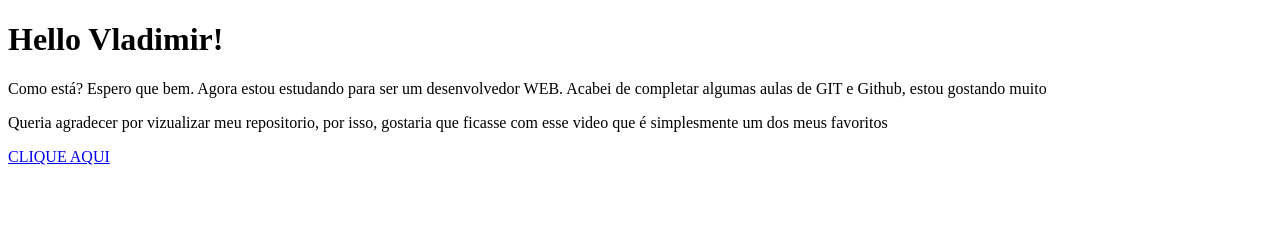
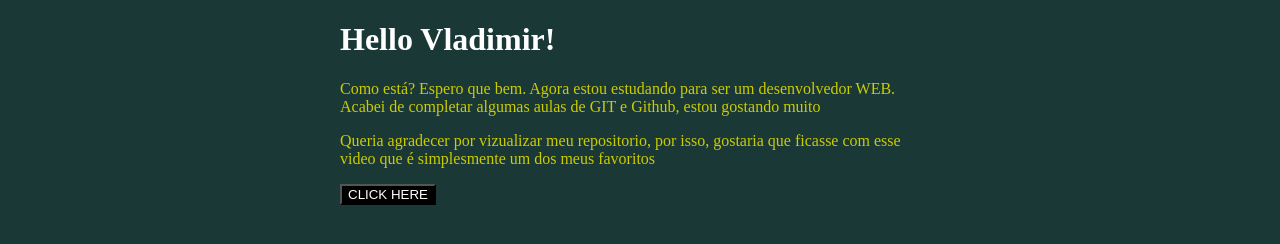
Before and after one commit to TioHadess/Agora-vai, a plain HTML site: page Site-exemplo/Hello-Wervlad.html in a window 1280 px wide. Drawn offline with Linux system fonts and the light colour scheme.

Commit message:
Update Hello-Wervlad.html
Criação de botão e alteração no background

```diff
--- a/Site-exemplo/Hello-Wervlad.html
+++ b/Site-exemplo/Hello-Wervlad.html
@@ -4,6 +4,29 @@
     <meta charset="UTF-8">
     <meta name="viewport" content="width=device-width, initial-scale=1.0">
     <title>Hello</title>
+    <style>
+        body{
+            background: rgb(26, 56, 54);
+            width: 600px;
+            margin: auto;
+        }
+        h1{
+            color: white;
+        }
+        p{
+            color: rgb(204, 204, 2);
+        }
+
+        a{
+            text-decoration: none;
+            color: white;
+        }
+
+        button{
+            background: black;
+        }
+
+    </style>
 </head>
 <body>
     <h1>Hello Vladimir!</h1>
@@ -12,7 +35,7 @@
 
     <p>Queria agradecer por vizualizar meu repositorio, por isso, gostaria que ficasse com esse video que é simplesmente um dos meus favoritos</p>
 
-    <a href="https://www.youtube.com/watch?v=DFiU4pt6P5k">CLIQUE AQUI</a>
+    <button><a href="https://www.youtube.com/watch?v=DFiU4pt6P5k">CLICK HERE</a></button>
 
 </body>
 </html>
```
